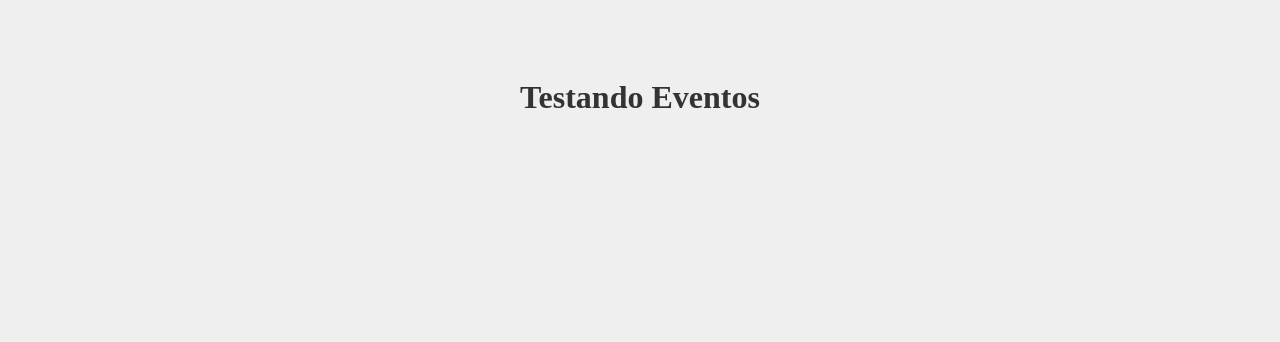
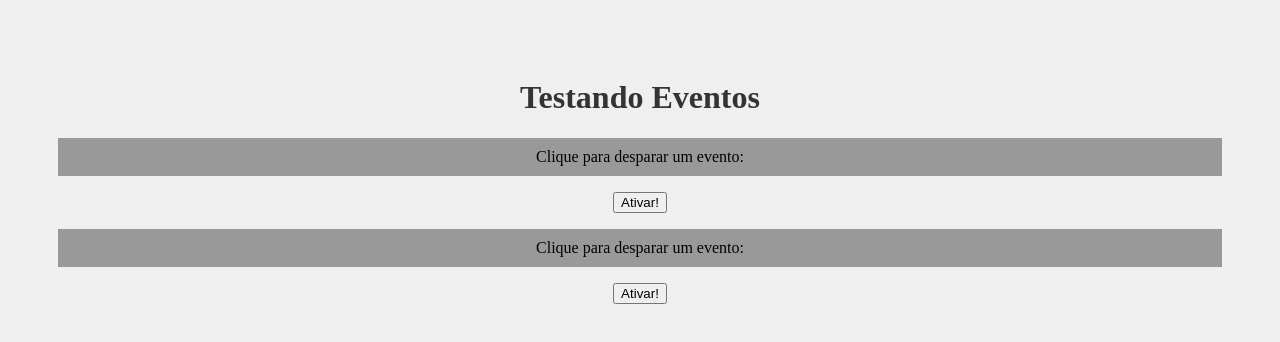
Before and after one commit to barbosaotavio/cost-manager, a React (Create React App) app: page / in a window 1280 px wide. Shown: the top 342 px of the page. Built offline with nearby package versions, Linux system fonts and the light colour scheme.

Commit message:
feat:praticando eventos

```diff
--- a/src/App.js
+++ b/src/App.js
@@ -1,14 +1,13 @@
 import './App.css'
-import SayMyName from './components/SayMyName'
-import Pessoa from './components/Pessoa'
-import Frase from './components/Frase'
-import List from './components/List'
+import Evento from './components/Evento'
 
 function App() {
-  const nome = 'otavio'
+
   return (
   <div className= 'App'>
     <h1>Testando Eventos</h1>
+    <Evento numero='1'/>
+    <Evento numero='2'/>
     </div>
 
   )
--- /dev/null
+++ b/src/components/Evento.js
@@ -0,0 +1,15 @@
+function Evento ( {numero} ) {
+function meuEvento() {
+    console.log (`opa, fui ativado! ${numero}`)
+}
+
+    return(
+        <div>
+            <p>Clique para desparar um evento:</p>
+            <button onClick={meuEvento}> Ativar!</button>
+        </div>
+    )
+
+}
+
+export default Evento
```
Also changed, not shown: src/components/Eventos.js (deleted).
